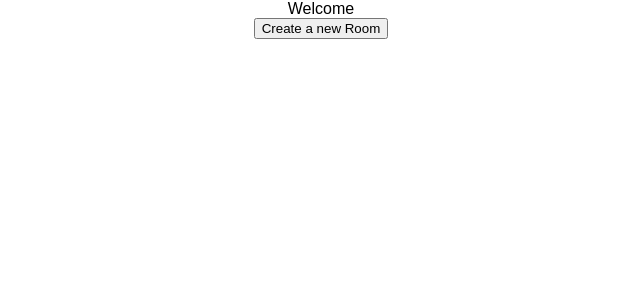
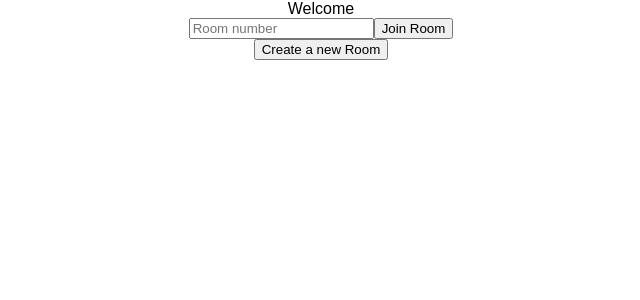
Before and after one commit to RichoDemus/Merlin, a React (Create React App) app in the folder frontend/: page / in a window 1280 px wide. Both pictures are taken after a click on the button "Go!". Shown: the top 300 px of the page, without its empty margins (319-959 px from the left). Built offline with nearby package versions, Linux system fonts and the light colour scheme.

Commit message:
Add join room button and romm number input field

```diff
--- a/frontend/src/BaseReducer.js
+++ b/frontend/src/BaseReducer.js
@@ -1,8 +1,10 @@
 import {combineReducers} from "redux";
 import {name} from "./NameInput/Reducers";
 import {view} from "./ViewSelection/Reducers";
+import {joinRoom} from "./JoinRoom/Reducers";
 
 export const merlinApp = combineReducers({
     name,
-    view
+    view,
+    joinRoom
 });
--- /dev/null
+++ b/frontend/src/JoinRoom/Actions.js
@@ -0,0 +1,8 @@
+export const JOIN_ROOM = "JOIN_ROOM";
+
+export const joinRoom = roomNumber => {
+    return {
+        type: JOIN_ROOM,
+        roomNumber
+    }
+};
--- /dev/null
+++ b/frontend/src/JoinRoom/JoinRoom.js
@@ -0,0 +1,8 @@
+import React from "react";
+
+export const JoinRoom = ({onJoinButtonClick, onKeyEnter}) => (
+    <div>
+        <input type="text" placeholder="Room number" onKeyPress={ onKeyEnter }/>
+        <button onClick={ onJoinButtonClick }>Join Room</button>
+    </div>
+);
--- /dev/null
+++ b/frontend/src/JoinRoom/JoinRoomContainer.js
@@ -0,0 +1,30 @@
+import {connect} from "react-redux";
+import {JoinRoom} from "./JoinRoom";
+import {joinRoom} from "./Actions";
+
+const mapStateToProps = (state, ownProps) => {
+    return {
+    }
+};
+
+const mapDispatchToProps = (dispatch, ownProps) => {
+    return {
+        onJoinButtonClick: (event) => {
+            const roomNumber = event.target.previousElementSibling.value;
+            dispatch(joinRoom(roomNumber));
+        },
+        onKeyEnter: (event) => {
+            if (event.key === "Enter") {
+                const roomNumber = event.target.value;
+                dispatch(joinRoom(roomNumber));
+            }
+        }
+    }
+};
+
+const JoinRoomContainer = connect(
+    mapStateToProps,
+    mapDispatchToProps
+)(JoinRoom);
+
+export default JoinRoomContainer
--- a/frontend/src/JoinRoom/JoinRoomView.js
+++ b/frontend/src/JoinRoom/JoinRoomView.js
@@ -1,10 +1,12 @@
 import React from "react";
 import DisplayNameContainer from "./DisplayNameContainer";
 import CreateRoomContainer from "./CreateRoomContainer";
+import JoinRoomContainer from "./JoinRoomContainer";
 
 const JoinRoomView = () => (
     <div className="JoinRoom">
         <DisplayNameContainer/>
+        <JoinRoomContainer/>
         <CreateRoomContainer/>
     </div>
 );
--- /dev/null
+++ b/frontend/src/JoinRoom/Reducers.js
@@ -0,0 +1,9 @@
+import {JOIN_ROOM} from "./Actions";
+export const joinRoom = (state = null, action) => {
+    switch (action.type) {
+        case JOIN_ROOM:
+            console.log("Joining room: ", action.roomNumber);
+            return state;
+    }
+    return state;
+};
```
